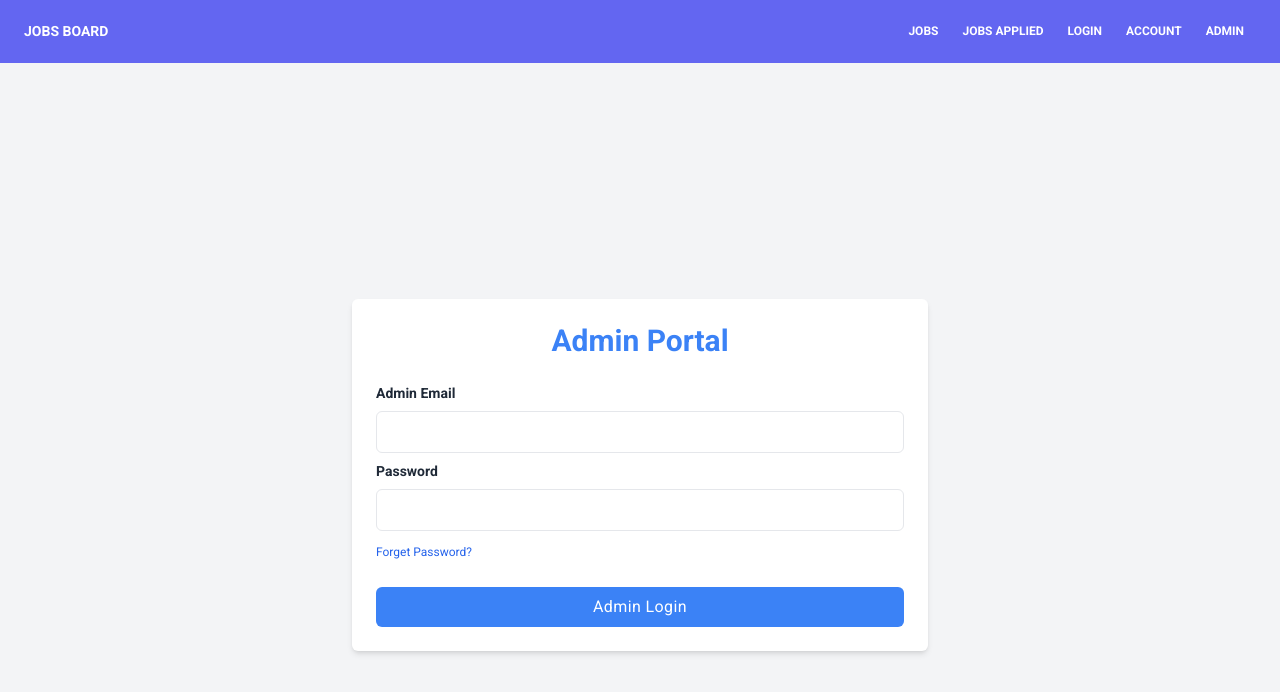
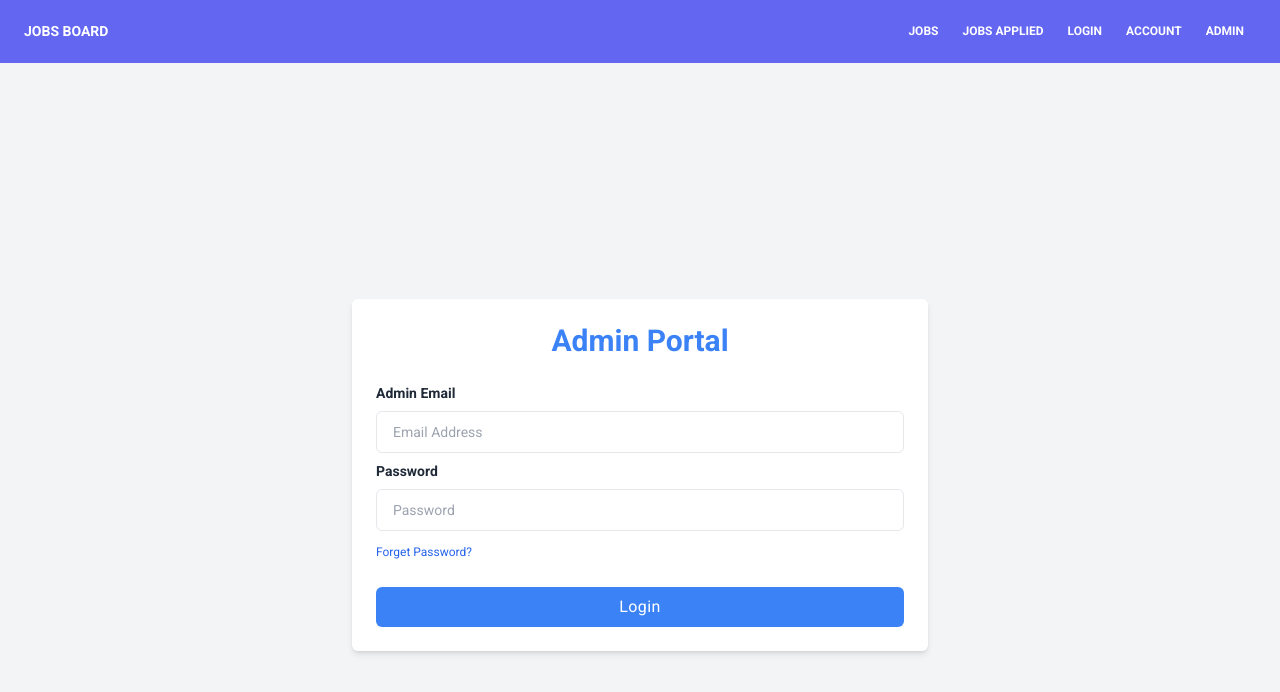
Before and after one commit to BhupinderSinghVirdi/JobsDashboard, a React (Create React App) app in the folder jobsdashboard/: page /admin-login in a window 1280 px wide. Shown: the top 692 px of the page. Built offline with nearby package versions, Linux system fonts and the light colour scheme.

Commit message:
Implemented the admin login page.

```diff
--- a/jobsdashboard/src/App.tsx
+++ b/jobsdashboard/src/App.tsx
@@ -11,10 +11,12 @@ import EditAcc from "./components/Account/EditAccount";
 import NotFound from './components/NotFound';
 import AdminLogin from "./components/Admin/AdminLogin";
 import AdminJobsListView from "./components/Admin/AdminJobsListView";
+import { AuthContextProvider } from "./context/AuthContext";
 
 function App() {
   return (
 	<div className='bg-gray-100 h-full'>
+    <AuthContextProvider>
     <Router>
       <Navigation />
       <Routes>
@@ -29,6 +31,7 @@ function App() {
         <Route path="*" element={<NotFound/>}></Route>
       </Routes>
     </Router>
+    </AuthContextProvider>
 	</div>
   );
 }
--- a/jobsdashboard/src/components/Admin/AdminJobsListView.tsx
+++ b/jobsdashboard/src/components/Admin/AdminJobsListView.tsx
@@ -1,6 +1,7 @@
 import React, { useState } from 'react';
 import { FontAwesomeIcon } from '@fortawesome/react-fontawesome'
 import { faMapMarker, faClock, faCoffee  } from '@fortawesome/free-solid-svg-icons'
+import JobsListing from '../Jobs/JobsListing';
 
 type JobItem = {
         _id: string
@@ -24,7 +25,12 @@ type JobItem = {
 const AdminJobsListView  = () => {
 
     return (
+        <div>
+        <h2>Admin View</h2>
         <p>This is Admin jobs list View</p>
+        <JobsListing></JobsListing>
+        </div>
+
     );
 };
 
--- a/jobsdashboard/src/components/Admin/AdminLogin.tsx
+++ b/jobsdashboard/src/components/Admin/AdminLogin.tsx
@@ -1,27 +1,77 @@
-import React from "react";
+import axios from "axios";
+import React, { useContext } from "react";
 import { ReactDOM } from "react";
 import { useState } from "react";
+import { useNavigate } from "react-router-dom";
+import AuthContext, { AuthContextType } from "../../context/AuthContext";
 
 const AdminLogin = () => {
-    const [LogStatus, updateLogStatus] = useState({
-        email: '',
-        otp: ''
-    })
+    const auth = useContext(AuthContext) as AuthContextType;
+  const navigate = useNavigate();
+  const [formData, setFormData] = useState({
+    email: '',
+    password: '',
+  });
 
-    // const { email, password } = formData;
+  const { email, password } = formData;
 
-    const [emailError, setEmailError] = useState('');
+  const [emailError, setEmailError] = useState('');
 
-    const [error, setError] = useState();
+  const [error, setError] = useState();
 
-    const handlechange = (e : Event) => {
-        updateLogStatus(LogStatus)
-    };
+  const onChange = (e: React.ChangeEvent<HTMLInputElement>) =>
+    setFormData({ ...formData, [e.target.name]: e.target.value });
 
-    const handleSubmit = (e : React.SyntheticEvent<HTMLFormElement>) => {
-        e.preventDefault();
+  const onSubmit = async (e: React.FormEvent<HTMLFormElement>) => {
+    e.preventDefault();
 
+    console.log('hello');
+    let formValid = true;
+    let emailPattern =
+      /^[a-zA-Z0-9.!#$%&'*+/=?^_`{|}~-]+@[a-zA-Z0-9-]+(?:\.[a-zA-Z0-9-]+)*$/;
+    if (email === '') {
+      formValid = false;
+      setEmailError('Please enter email');
+    } else if (!email.match(emailPattern)) {
+      formValid = false;
+      setEmailError('Please enter email in valid format');
+    } else {
+      formValid = true;
+      setEmailError('');
     }
+
+    if (formValid) {
+      let config = {
+        headers: {
+          'Content-Type': 'application/json',
+        },
+      };
+
+      let data = {
+        email: email,
+        password: password,
+      };
+
+      try {
+        const response = await axios.post(
+          'http://localhost:3001/api/admins/login',
+          data,
+          config
+        );
+        console.log(response.data);
+        if(response.data.message == "login successful")
+        {
+          auth.login();
+          navigate('/adminjobslist');
+        }
+        localStorage.setItem('token', response.data.token);
+
+      } catch (err: any) {
+        console.log(err+"The error is thrown from here");
+        //setError(err.response.data.errors || 'something went wrong');
+      }
+    }
+  };
 
     return(
         <div className="relative flex flex-col justify-center min-h-screen overflow-hidden">
@@ -29,7 +79,8 @@ const AdminLogin = () => {
                 <h1 className="text-3xl font-semibold text-center text-blue-500">
                    Admin Portal
                 </h1>
-                <form className="mt-6">
+                {error && <p style={{ color: 'red' }}>{error}</p>}
+                <form className="mt-6" onSubmit={(e) => onSubmit(e)}>
                     <div className="mb-2">
                         <label
                             // for="email"
@@ -38,7 +89,12 @@ const AdminLogin = () => {
                             Admin Email
                         </label>
                         <input
-                            type="email"
+                            type='email'
+                            placeholder='Email Address'
+                            name='email'
+                            value={email}
+                            required
+                            onChange={(e) => onChange(e)}
                             className="block w-full px-4 py-2 mt-2 text-blue-500 bg-white border rounded-md focus:border-blue-400 focus:ring-blue-300 focus:outline-none focus:ring focus:ring-opacity-40"
                         />
                     </div>
@@ -50,7 +106,12 @@ const AdminLogin = () => {
                             Password
                         </label>
                         <input
-                            type="password"
+                            type='password'
+                            required
+                            placeholder='Password'
+                            name='password'
+                            value={password}
+                            onChange={(e) => onChange(e)}
                             className="block w-full px-4 py-2 mt-2 text-purple-700 bg-white border rounded-md focus:border-purple-400 focus:ring-purple-300 focus:outline-none focus:ring focus:ring-opacity-40"
                         />
                     </div>
@@ -61,9 +122,8 @@ const AdminLogin = () => {
                         Forget Password?
                     </a>
                     <div className="mt-6">
-                        <button className="w-full px-4 py-2 tracking-wide text-white transition-colors duration-200 transform bg-blue-500 rounded-md hover:bg-blue-400 focus:outline-none focus:bg-blue-400">
-                            Admin Login
-                        </button>
+                        <input type='submit' value='Login' className="w-full px-4 py-2 tracking-wide text-white transition-colors duration-200 transform bg-blue-500 rounded-md hover:bg-blue-400 focus:outline-none focus:bg-blue-400">
+                        </input>
                     </div>
                 </form>
 
```
